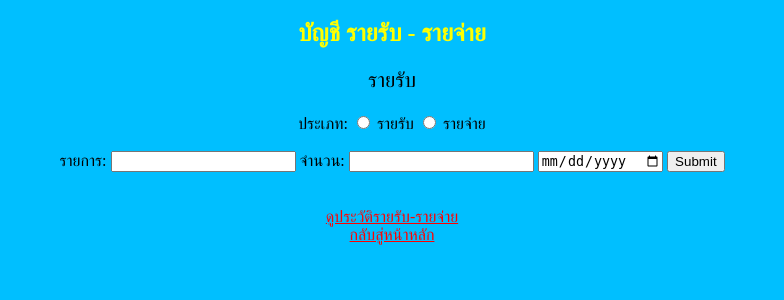
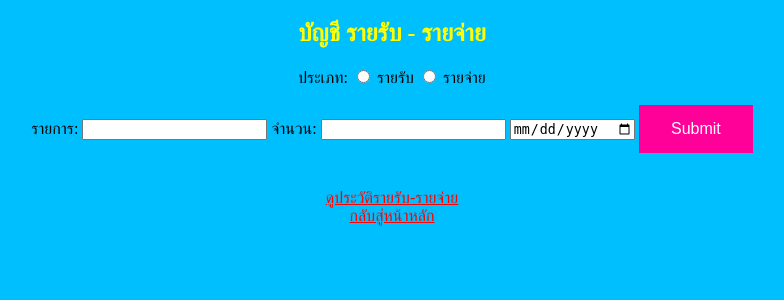
Before and after one commit to Framekumpuk/account, a Django app: template account/templates/account/detail.html in a window 1280 px wide. Shown: the top 300 px of the page, without its empty margins (248-1032 px from the left). Run offline with Django 3.2, Linux system fonts and the light colour scheme; the template is opened without the code that fills it, so the values that code supplies are empty.

Commit message:
CSS file

```diff
--- a/account/templates/account/detail.html
+++ b/account/templates/account/detail.html
@@ -5,11 +5,20 @@
 a {
     color: red;
 }
+.button {
+    background-color: #FF0099;
+    border: none;
+    color: white;
+    padding: 15px 32px;
+    text-align: center;
+    text-decoration: none;
+    display: inline-block;
+    font-size: 16px;
+}
 </style>
 <body bgcolor="#00BFFF" >
 <h2 style = "text-align: center;color:rgb(255, 255, 0);">บัญชี รายรับ - รายจ่าย</h2>
 
-<p style = "font-size:130%;clear:both;">รายรับ</p>
 <form action="{% url 'account:operand'%}" method="post">
 {% csrf_token %}
 
@@ -21,7 +30,7 @@ a {
     จำนวน:
     <input type="number" name="value" step="any" min="0">
     <input type="date" name="date">
-    <input type="submit">
+    <input class="button" type="submit">
 
 </form>
 
--- a/account/views.py
+++ b/account/views.py
@@ -21,15 +21,15 @@ def operand(request):
         money = ""
         date = ""
     else:
-            information = Data(account_text=data, account_money=money, pub_date=date)
+            information = Account(account_text=data, account_money=money, pub_date=date)
             information.save()
     # user hits the Back button.
     return render(request,"account/detail.html",'')
 
 def history(request):
-    payment_list = Data.objects.order_by('-pub_date')
+    payment_list = Account.objects.order_by('-pub_date')
     total = 0
     for money in payment_list:
-        total = total + money.data_money
+        total = total + money.account_money
     # Calculate balance of paylist.
     return render(request,"account/history.html",{'payment_list':payment_list, 'amt_total':total})
--- a/myapp/urls.py
+++ b/myapp/urls.py
@@ -2,6 +2,6 @@ from django.conf.urls import include, url
 from django.contrib import admin
 
 urlpatterns = [
-    url(r'^account/', include('account.urls')),
+    url(r'^', include('account.urls')),
     url(r'^admin/', admin.site.urls),
 ]
```
Also changed, not shown: account/static/style.css (added, +19 -0 lines), account/templates/account/history.html (+13 -15 lines), account/migrations/0003_auto_20170220_1232.py (added), account/static/account/font.ttf (added), account/templates/account/font.ttf (added), db.sqlite3.
